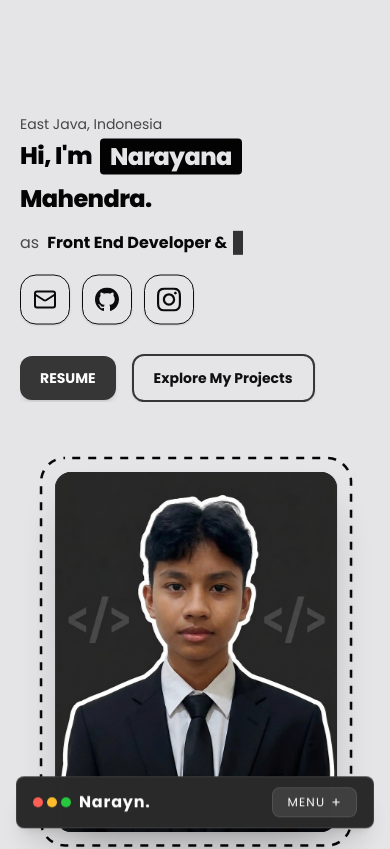
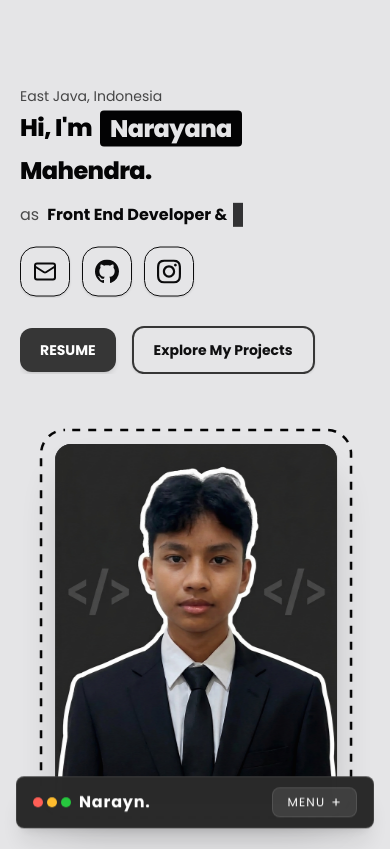
Before and after one commit to NarayanaMahendraAbimanyu/Narayana-Portfolio-Website, a Next.js app: page / in a window 390 px wide. Shown: the top 849 px of the page. Built offline with nearby package versions, Linux system fonts and the light colour scheme.

Commit message:
Memperbaiki tampilan mobile pada herosection

```diff
--- a/app/components/HeroSection.tsx
+++ b/app/components/HeroSection.tsx
@@ -99,7 +99,7 @@ export default function HeroSection() {
   };
 
   return (
-    <section ref={sectionRef} className="h-auto min-h-screen w-full flex items-center justify-center px-5 pt-28 pb-32 sm:px-6 sm:pt-32 sm:pb-16 md:px-16 md:py-12 lg:px-24 bg-[#E5E5E7] overflow-hidden">
+    <section ref={sectionRef} className="h-auto min-h-screen w-full flex items-center justify-center px-5 pt-21 pb-32 sm:px-6 sm:pt-32 sm:pb-16 md:px-16 md:py-12 lg:px-24 bg-[#E5E5E7] overflow-hidden">
       <div className="max-w-6xl w-full grid grid-cols-1 lg:grid-cols-12 gap-6 sm:gap-8 md:gap-12 items-center">
         <motion.div
           style={{ y: textY }}
```
